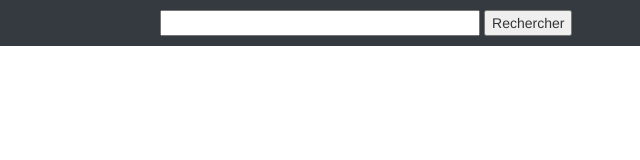
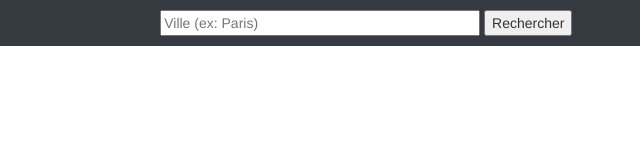
Before and after one commit to Tlinus/Meteo, a plain HTML site: page index.html in a window 1280 px wide. Shown: the full height of the page, 285-925 px from the left. Drawn offline with nearby package versions, Linux system fonts and the light colour scheme.

Commit message:
Ajout d'un placeholder

```diff
--- a/index.html
+++ b/index.html
@@ -28,7 +28,7 @@
 </head>
 <body>
 	<nav class="navbar-dark bg-dark">
-		<input type="text" name="city" id="city">
+		<input type="text" name="city" id="city" placeholder="Ville (ex: Paris)">
 		<input type="submit" name="submit" id="rechercher" value="Rechercher">
 	</nav>
 
```
